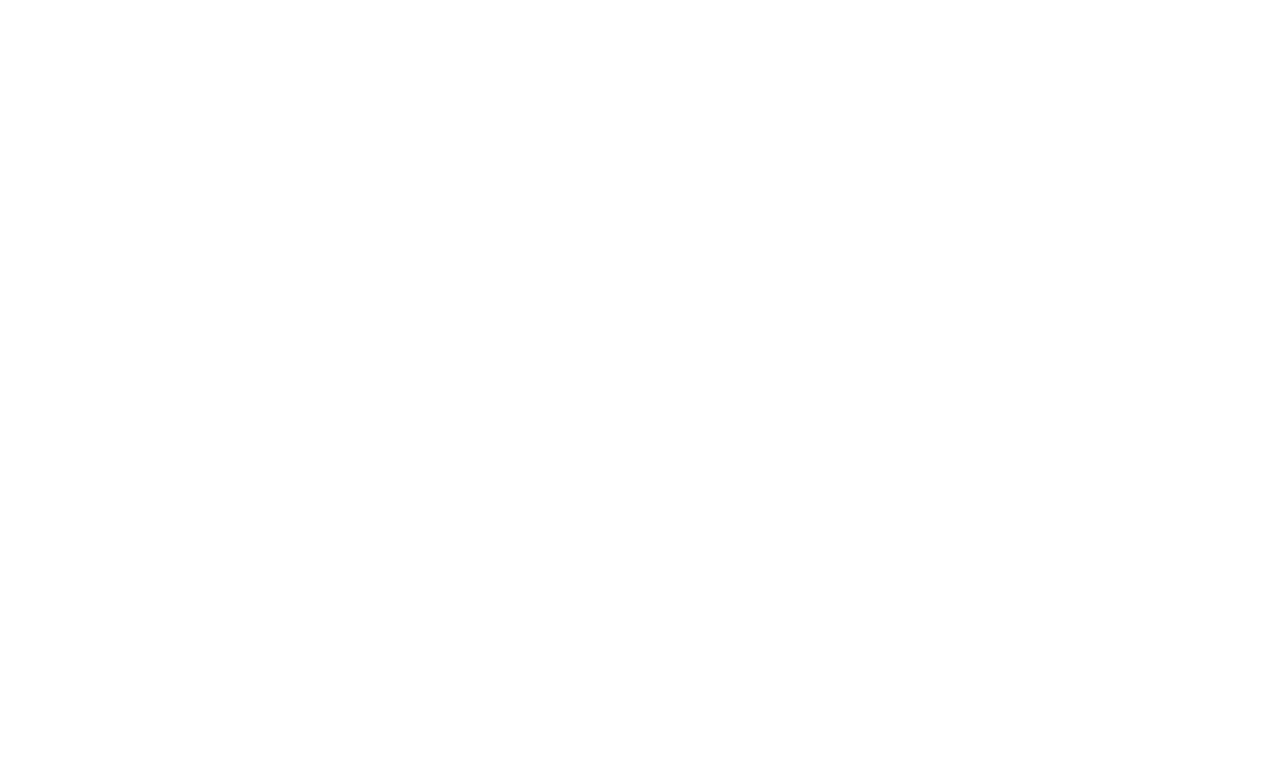
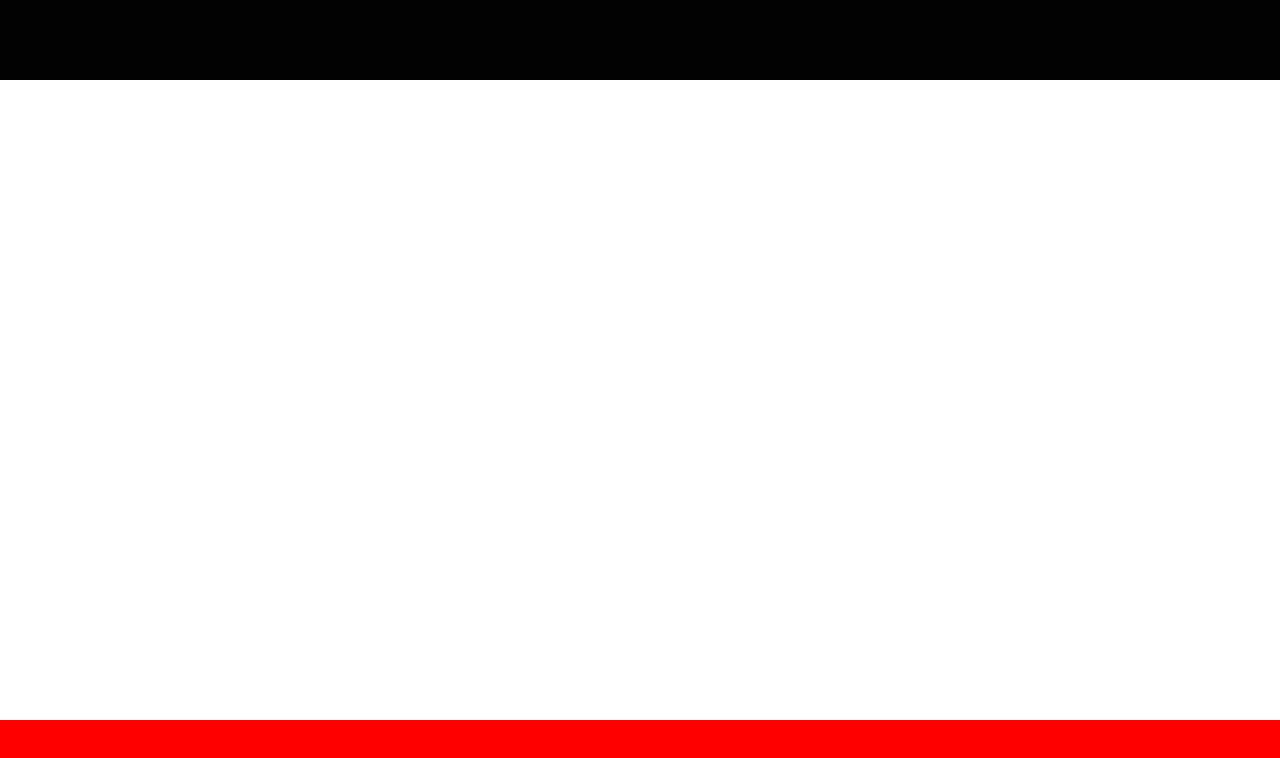
Before and after one commit to azat44/ImpactPlay, a React (Vite) app: page / in a window 1280 px wide. Shown: the top 758 px of the page. Built offline with nearby package versions, Linux system fonts and the light colour scheme.

Commit message:
Header & Footer

```diff
--- a/src/App.jsx
+++ b/src/App.jsx
@@ -1,7 +1,11 @@
-function App() {
+import Footer from "./components/footer/Footer"
+import Header from "./components/header/Header"
+
+const App = () => {
   return (
     <>
-    <div></div>
+    <Header/>
+    <Footer/>
     </>
   )
 }
--- a/src/components/footer/Footer.module.css
+++ b/src/components/footer/Footer.module.css
@@ -0,0 +1,7 @@
+footer {
+    position: fixed;
+    bottom: 0;
+    height: 10vh;
+    width: 100%;
+    background-color: red;
+}
--- a/src/components/header/Header.jsx
+++ b/src/components/header/Header.jsx
@@ -1,12 +1,12 @@
-import styles from './Footer.module.css';
+import styles from './Header.module.css';
 
 const Header = () => {
     return (
-        <Header className={styles.tt}>
-            <div>
-
+        <header>
+            <div className={styles.divttt}>
+                <h1>fff</h1>
             </div>
-        </Header>
+        </header>
     )
 }
 
--- a/src/components/header/Header.module.css
+++ b/src/components/header/Header.module.css
@@ -0,0 +1,7 @@
+header {
+    position: fixed;
+    top: 0;
+    height: 10vh;
+    width: 100%;
+    background-color: black;
+}
```
